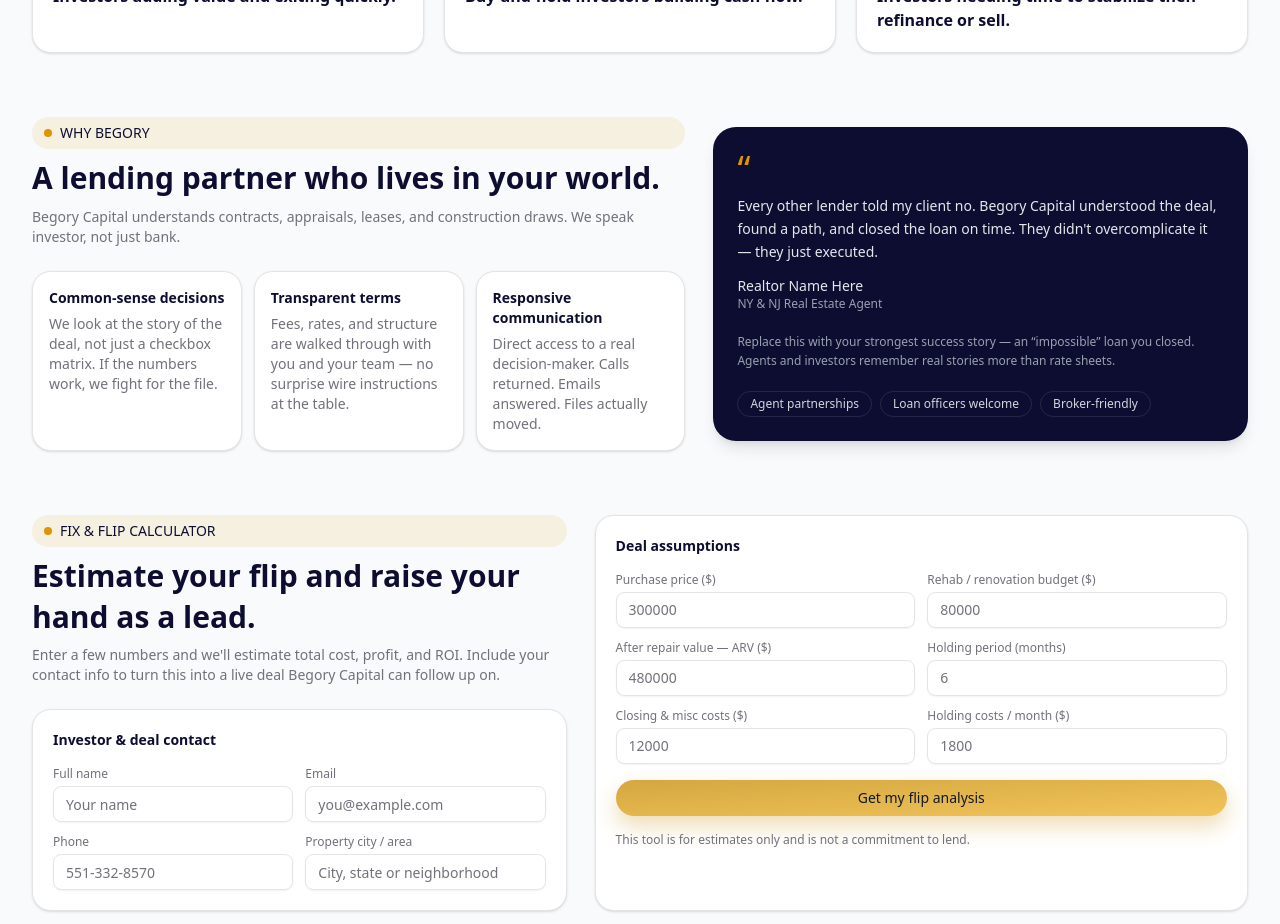
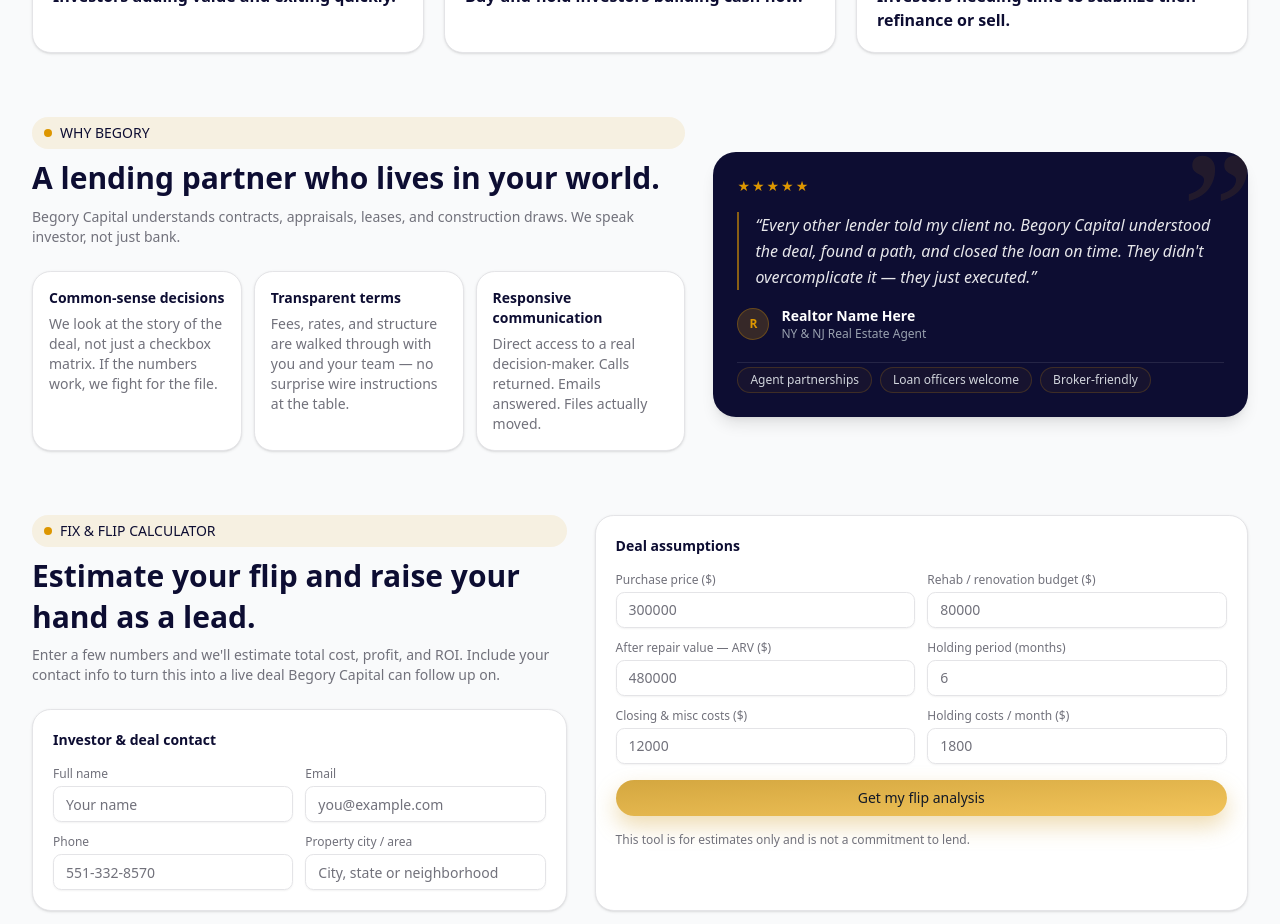
Before and after one commit to kwassef1/begory-capital, a Next.js app: page / in a window 1280 px wide. Shown: the part 1780-2704 px from the top of the page. Built offline with nearby package versions, Linux system fonts and the light colour scheme.

Commit message:
why-begory update

```diff
--- a/src/components/why-begory.tsx
+++ b/src/components/why-begory.tsx
@@ -17,7 +17,11 @@ const values = [
     },
 ];
 
-const pills = ["Agent partnerships", "Loan officers welcome", "Broker-friendly"];
+const pills = [
+    "Agent partnerships",
+    "Loan officers welcome",
+    "Broker-friendly",
+];
 
 function Left() {
     return (
@@ -28,14 +32,17 @@ function Left() {
                     A lending partner who lives in your world.
                 </h2>
                 <p className="text-sm text-muted-foreground">
-                    Begory Capital understands contracts, appraisals, leases, and construction draws. We speak investor, not just bank.
+                    Begory Capital understands contracts, appraisals, leases,
+                    and construction draws. We speak investor, not just bank.
                 </p>
             </div>
 
             <div className="grid sm:grid-cols-3 gap-3">
                 {values.map(({ title, body }) => (
                     <Card key={title} className="p-4 flex flex-col gap-1.5">
-                        <div className="text-sm font-semibold text-foreground">{title}</div>
+                        <div className="text-sm font-semibold text-foreground">
+                            {title}
+                        </div>
                         <p className="text-sm text-muted-foreground">{body}</p>
                     </Card>
                 ))}
@@ -46,23 +53,54 @@ function Left() {
 
 function Right() {
     return (
-        <Card variant="dark" className="rounded-3xl p-6 flex flex-col gap-5">
-            <div>
-                <div className="text-4xl leading-none text-primary mb-2">&ldquo;</div>
-                <p className="text-sm leading-relaxed">
-                    Every other lender told my client no. Begory Capital understood the deal, found a path, and closed the loan on time. They didn&apos;t overcomplicate it — they just executed.
-                </p>
-                <div className="mt-3 text-sm font-medium">Realtor Name Here</div>
-                <div className="text-xs text-gray-400">NY &amp; NJ Real Estate Agent</div>
+        <Card variant="dark" className="relative overflow-hidden rounded-3xl p-6 flex flex-col gap-5">
+            {/* Decorative oversized background quote mark */}
+            <span
+                aria-hidden
+                className="pointer-events-none select-none absolute -top-6 -right-2 text-[10rem] leading-none text-primary opacity-10 font-serif"
+            >
+                &rdquo;
+            </span>
+
+            <div className="flex flex-col gap-4">
+                {/* Stars */}
+                <div className="flex gap-0.5 text-primary text-sm">
+                    {Array.from({ length: 5 }).map((_, i) => (
+                        <span key={i}>★</span>
+                    ))}
+                </div>
+
+                {/* Quote with gold left accent */}
+                <div className="border-l-2 border-primary/60 pl-4">
+                    <p className="text-base leading-relaxed text-white/90 italic">
+                        &ldquo;Every other lender told my client no. Begory
+                        Capital understood the deal, found a path, and closed
+                        the loan on time. They didn&apos;t overcomplicate it —
+                        they just executed.&rdquo;
+                    </p>
+                </div>
+
+                {/* Attribution */}
+                <div className="flex items-center gap-3">
+                    <div className="w-8 h-8 rounded-full bg-primary/20 border border-primary/30 flex items-center justify-center text-primary text-xs font-bold shrink-0">
+                        R
+                    </div>
+                    <div>
+                        <div className="text-sm font-semibold text-white">
+                            Realtor Name Here
+                        </div>
+                        <div className="text-xs text-gray-400">
+                            NY &amp; NJ Real Estate Agent
+                        </div>
+                    </div>
+                </div>
             </div>
-            <p className="text-xs text-gray-400 leading-relaxed">
-                Replace this with your strongest success story — an &ldquo;impossible&rdquo; loan you closed. Agents and investors remember real stories more than rate sheets.
-            </p>
-            <div className="flex flex-wrap gap-2">
+
+            <div className="flex flex-wrap gap-2 pt-1 border-t border-white/10">
                 {pills.map((pill) => (
                     <span
                         key={pill}
-                        className="px-3 py-1 rounded-full border border-white/10 text-xs text-gray-300"
+                        className="px-3 py-1 rounded-full border border-primary/20 bg-primary/5 text-xs text-gray-300"
                     >
                         {pill}
                     </span>
```
